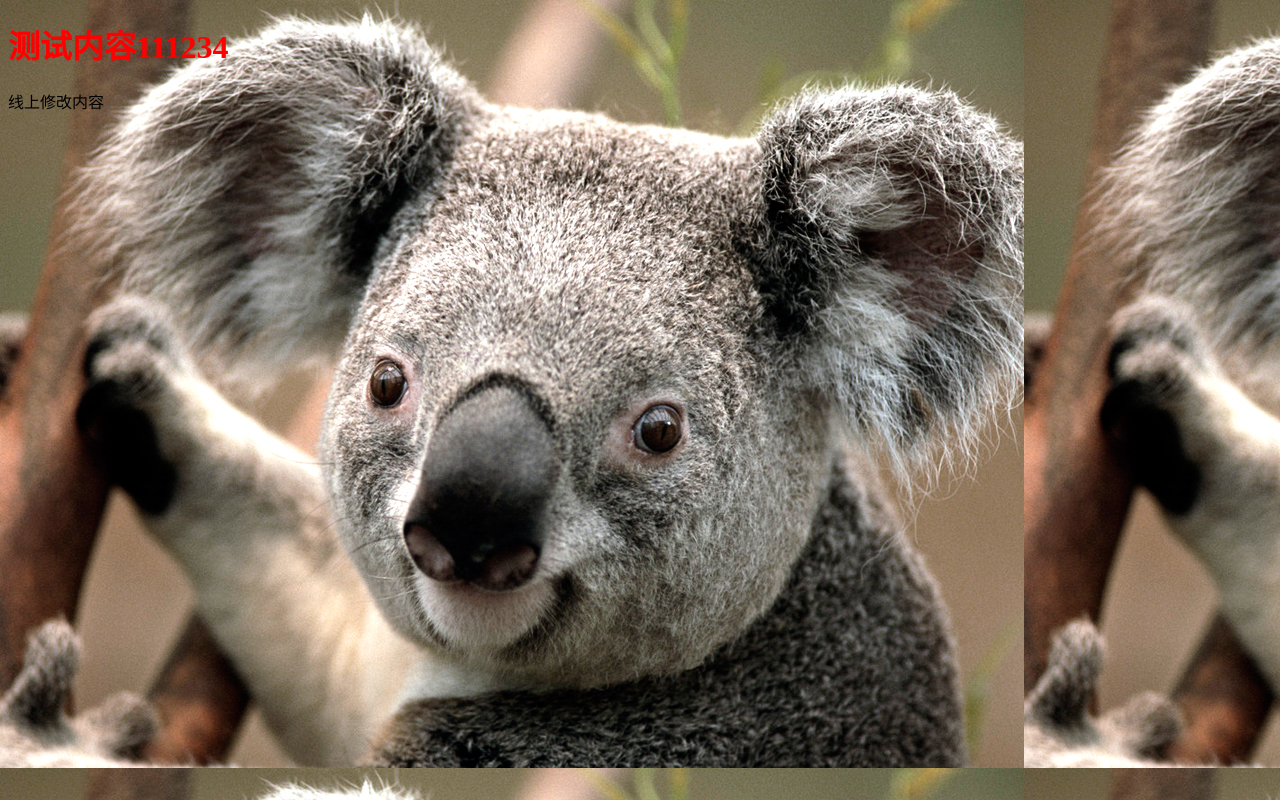
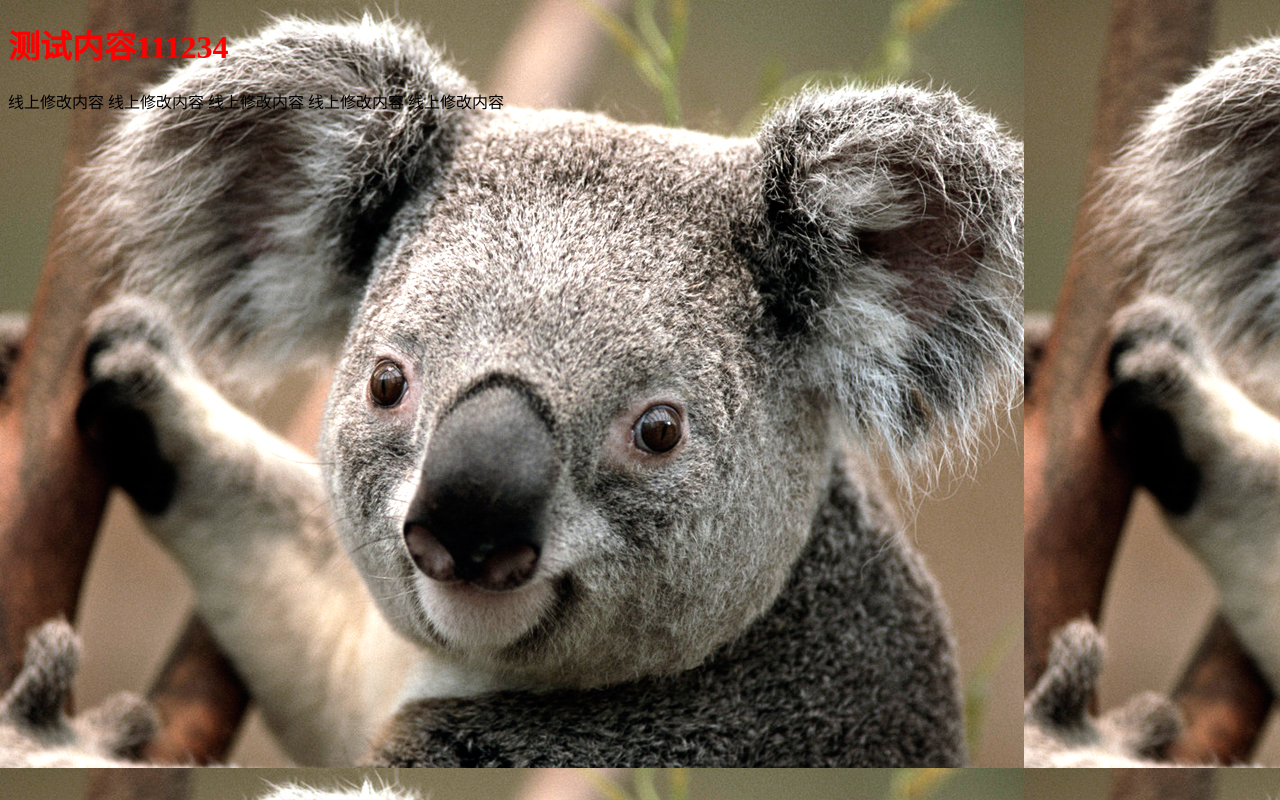
Before and after one commit to gaoxiaomumu/git-demo, a website: page src/index.html in a window 1280 px wide. Drawn offline with nearby package versions, Linux system fonts and the light colour scheme; files that its build step writes are made by us from their sources.

Commit message:
'在分支上修改'

```diff
--- a/src/index.html
+++ b/src/index.html
@@ -8,7 +8,13 @@
 </head>
 <body>
 	<h1>测试内容111234</h1>
-	<div>线上修改内容</div>
+	<div>
+		线上修改内容
+		线上修改内容
+		线上修改内容
+		线上修改内容
+		线上修改内容
+	</div>
 	<script src="scripts/app.js"></script>
 </body>
 </html>
```
